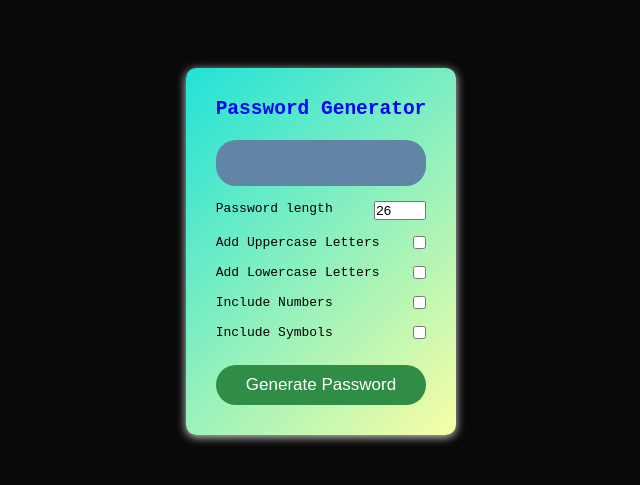
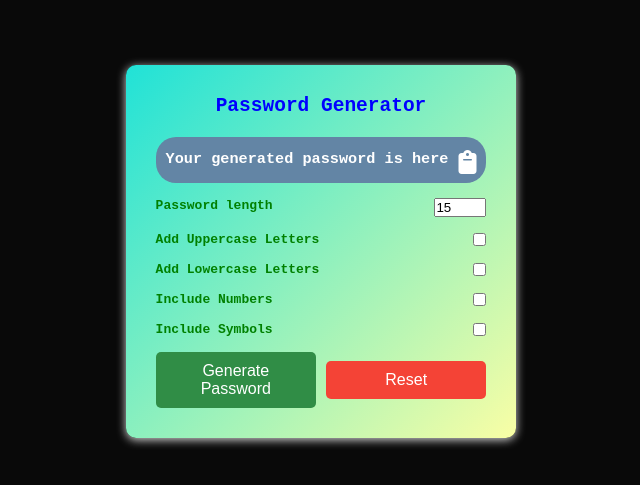
Before and after one commit to amarpals203/password-generator, a React (Create React App) app: page / in a window 1280 px wide. Shown: the part 149-634 px from the top of the page, without its empty margins (319-959 px from the left). Built offline with nearby package versions, Linux system fonts and the light colour scheme.

Commit message:
added reset btn

```diff
--- a/package.json
+++ b/package.json
@@ -3,6 +3,7 @@
   "version": "0.1.0",
   "private": true,
   "dependencies": {
+    "@fortawesome/fontawesome-free": "^6.6.0",
     "@testing-library/jest-dom": "^5.17.0",
     "@testing-library/react": "^13.4.0",
     "@testing-library/user-event": "^13.5.0",
--- a/src/App.css
+++ b/src/App.css
@@ -1,28 +1,30 @@
- body{
+body {
   background-color: rgb(9, 9, 9);
- }
-.App{
+}
+
+.App {
   min-height: 100vh;
   display: flex;
   align-items: center;
   justify-content: center;
 }
 
-.generator{
-
+.generator {
   background-image: linear-gradient(-225deg, #20E2D7 0%, #F9FEA5 100%);
   border-radius: 10px;
   box-shadow: 0px 2px 10px rgba(245, 244, 244, 0.863);
   padding: 30px;
 }
-.generator__header{
+
+.generator__header {
   text-align: center;
   color: darkgreen;
   margin-bottom: 20px;
   animation: blink 2s infinite;
 }
-.generator__password{
-  background-color:#6385a5;
+
+.generator__password {
+  background-color: #6385a5;
   padding: 13px 10px;
   color: #fff;
   margin-bottom: 15px;
@@ -31,29 +33,64 @@
   justify-content: space-between;
   border-radius: 20px;
 }
-.copy__btn{
-  color: #fff;
-  background: #308D46;
-  border: none;
+
+.copy__icon {
   cursor: pointer;
+  font-size: 24px;
+  margin-left: 10px;
 }
-.generator__btn{
-  background: #308D46;
-  border: none;
-  width: 100%;
-  margin-top: 10px;
-  padding: 10px;
-  color: #fff;
-  border-radius: 30px;
-  font-size: 17px;
-  cursor: pointer;
 
-}
-.form-group{
+.form-group {
   display: flex;
   justify-content: space-between;
-  color: gre;
+  color: green;
   margin-bottom: 15px;
+  font-weight: bold;
+}
+
+/* New button container styles */
+.button-container {
+  display: flex; /* Use flexbox for alignment */
+  justify-content: space-between; /* Space buttons evenly */
+  align-items: center; /* Center items vertically */
+  margin-top: 10px; /* Add some space above the button container */
+}
+
+.generator__btn,
+.reset__btn {
+  flex: 1; /* Make buttons take equal space */
+  padding: 10px 15px;
+  cursor: pointer;
+  font-size: 16px;
+  border-radius: 5px; /* Rounded corners */
+  transition: background-color 0.3s; /* Smooth transition for hover effect */
+}
+
+.generator__btn {
+  background-color: #308d46; /* Primary color for the Generate button */
+  color: white;
+  border: none; /* Remove border */
+  margin-right: 10px; /* Spacing between buttons */
+}
+
+.reset__btn {
+  background-color: #f44336; /* Red color for the Reset button */
+  color: white;
+  border: none; /* Remove border */
+}
+
+/* Remove margin from the last button */
+.button-container button:last-child {
+  margin-right: 0; /* No margin on the last button */
+}
+
+/* Hover effects */
+.generator__btn:hover {
+  background-color: #0056b3; /* Darker blue on hover */
+}
+
+.reset__btn:hover {
+  background-color: #d32f2f; /* Darker red on hover */
 }
 
 @keyframes blink {
--- a/src/App.js
+++ b/src/App.js
@@ -1,53 +1,65 @@
-import React, { useState } from 'react'
-import "./App.css"
-import { numbers, upperCaseLetters, lowerCaseLetters, specialCharacters } from './Character'
-import { toast, ToastContainer } from 'react-toastify'
-import 'react-toastify/dist/ReactToastify.css';
-import { COPY_Fail, COPY_SUCCESS } from './Message';
+import React, { useState } from "react";
+import "./App.css";
+import {
+  numbers,
+  upperCaseLetters,
+  lowerCaseLetters,
+  specialCharacters,
+} from "./Character";
+import { toast, ToastContainer } from "react-toastify";
+import "react-toastify/dist/ReactToastify.css";
+import { COPY_Fail, COPY_SUCCESS } from "./Message";
+import "@fortawesome/fontawesome-free/css/all.min.css"; // Import Font Awesome
+
 const App = () => {
-  const [password, setPassword] = useState("")
-  const [passwordLength, setPasswordLength] = useState(26)
-  const [includeUpperCase, setIncludeUpperCase] = useState(false)
-  const [includeLowerCase, setIncludeLowerCase] = useState(false)
-  const [includeNumbers, setIncludeNumbers] = useState(false)
-  const [includeSymbols, setIncludeSymbols] = useState(false)
+  const [password, setPassword] = useState("");
+  const [passwordLength, setPasswordLength] = useState(15);
+  const [includeUpperCase, setIncludeUpperCase] = useState(false);
+  const [includeLowerCase, setIncludeLowerCase] = useState(false);
+  const [includeNumbers, setIncludeNumbers] = useState(false);
+  const [includeSymbols, setIncludeSymbols] = useState(false);
+
   const handleGeneratePassword = () => {
-    if (!includeUpperCase && !includeLowerCase && !includeNumbers && !includeSymbols) {
-      notify("To generate password you must select atleast one checkbox", true)
-    }
-    else {
-      let characterList = ""
+    if (
+      !includeUpperCase &&
+      !includeLowerCase &&
+      !includeNumbers &&
+      !includeSymbols
+    ) {
+      notify("To generate password you must select at least one checkbox", true);
+    } else {
+      let characterList = "";
       if (includeNumbers) {
-        characterList = characterList + numbers
+        characterList = characterList + numbers;
       }
       if (includeUpperCase) {
-        characterList = characterList + upperCaseLetters
+        characterList = characterList + upperCaseLetters;
       }
       if (includeLowerCase) {
-        characterList = characterList + lowerCaseLetters
+        characterList = characterList + lowerCaseLetters;
       }
       if (includeSymbols) {
-        characterList = characterList + specialCharacters
+        characterList = characterList + specialCharacters;
       }
-      setPassword(createPassword(characterList))
-      notify("Password is generated successfully", false)
+      setPassword(createPassword(characterList));
+      notify("Password is generated successfully", false);
     }
+  };
 
+  const createPassword = (characterList) => {
+    let password = "";
+    const characterListLength = characterList.length;
+    for (let i = 0; i < passwordLength; i++) {
+      const characterIndex = Math.floor(Math.random() * characterListLength);
+      password = password + characterList.charAt(characterIndex);
+    }
+    return password;
+  };
 
-  }
-  const createPassword = (characterList) => {
-    let password = ""
-    const characterListLength = characterList.length
-    for (let i = 0; i < passwordLength; i++) {
-      const characterIndex = Math.round(Math.random() * characterListLength)
-      password = password + characterList.charAt(characterIndex)
-    }
-    return password
-  }
   const copyToClipboard = (password) => {
+    navigator.clipboard.writeText(password);
+  };
 
-    navigator.clipboard.writeText(password)
-  }
   const notify = (message, hasError = false) => {
     if (hasError) {
       toast.error(message, {
@@ -59,8 +71,7 @@ const App = () => {
         draggable: true,
         progress: undefined,
       });
-    }
-    else {
+    } else {
       toast(message, {
         position: "top-center",
         autoClose: 5000,
@@ -71,55 +82,107 @@ const App = () => {
         progress: undefined,
       });
     }
+  };
 
-  }
-  const handleCopyPassword = (e) => {
+  const handleCopyPassword = () => {
     if (password === "") {
-      notify(COPY_Fail, true)
+      notify(COPY_Fail, true);
+    } else {
+      copyToClipboard(password);
+      notify(COPY_SUCCESS);
     }
-    else {
-      copyToClipboard(password)
-      notify(COPY_SUCCESS)
-    }
+  };
 
-  }
+  const handleReset = () => {
+    setPassword("");
+    setPasswordLength(15);
+    setIncludeUpperCase(false);
+    setIncludeLowerCase(false);
+    setIncludeNumbers(false);
+    setIncludeSymbols(false);
+    notify("Fields have been reset", false);
+  };
 
   return (
     <div className="App">
       <div className="container">
         <div className="generator">
-          <h2 className="generator__header">
-           Password Generator
-          </h2>
+          <h2 className="generator__header">Password Generator</h2>
           <div className="generator__password">
-            <h3 >{password}</h3>
-            <button className="copy__btn">
-              <i onClick={handleCopyPassword} className="far fa-clipboard"></i>
-            </button>
+            <h3>{password || "Your generated password is here"}</h3>
+            {/* Copy icon button */}
+            <i
+              onClick={handleCopyPassword}
+              className="fas fa-clipboard copy__icon" // Using 'fas' for solid icon
+              title="Copy to clipboard"
+              style={{
+                cursor: "pointer",
+                fontSize: "24px",
+                marginLeft: "10px",
+              }}
+            ></i>
           </div>
           <div className="form-group">
             <label htmlFor="password-strength">Password length</label>
-            <input className="pw" defaultValue={passwordLength} onChange={(e) => setPasswordLength(e.target.value)} type="number" id="password-stregth" name="password-strength" max="26" min="8" />
+            <input
+              className="pw"
+              value={passwordLength}
+              onChange={(e) => setPasswordLength(e.target.value)}
+              type="number"
+              id="password-strength"
+              name="password-strength"
+              max="26"
+              min="8"
+            />
           </div>
           <div className="form-group">
             <label htmlFor="uppercase-letters">Add Uppercase Letters</label>
-            <input checked={includeUpperCase} onChange={(e) => setIncludeUpperCase(e.target.checked)} type="checkbox" id="uppercase-letters" name="uppercase-letters" />
+            <input
+              checked={includeUpperCase}
+              onChange={(e) => setIncludeUpperCase(e.target.checked)}
+              type="checkbox"
+              id="uppercase-letters"
+              name="uppercase-letters"
+            />
           </div>
           <div className="form-group">
             <label htmlFor="lowercase-letters">Add Lowercase Letters</label>
-            <input checked={includeLowerCase} onChange={(e) => setIncludeLowerCase(e.target.checked)} type="checkbox" id="lowercase-letters" name="lowercase-letters" />
+            <input
+              checked={includeLowerCase}
+              onChange={(e) => setIncludeLowerCase(e.target.checked)}
+              type="checkbox"
+              id="lowercase-letters"
+              name="lowercase-letters"
+            />
           </div>
           <div className="form-group">
             <label htmlFor="include-numbers">Include Numbers</label>
-            <input checked={includeNumbers} onChange={(e) => setIncludeNumbers(e.target.checked)} type="checkbox" id="include-numbers" name="include-numbers" />
+            <input
+              checked={includeNumbers}
+              onChange={(e) => setIncludeNumbers(e.target.checked)}
+              type="checkbox"
+              id="include-numbers"
+              name="include-numbers"
+            />
           </div>
           <div className="form-group">
             <label htmlFor="include-symbols">Include Symbols</label>
-            <input checked={includeSymbols} onChange={(e) => setIncludeSymbols(e.target.checked)} type="checkbox" id="include-symbols" name="include-symbols" />
+            <input
+              checked={includeSymbols}
+              onChange={(e) => setIncludeSymbols(e.target.checked)}
+              type="checkbox"
+              id="include-symbols"
+              name="include-symbols"
+            />
           </div>
-          <button onClick={handleGeneratePassword} className="generator__btn">
-            Generate Password
-          </button>
+          <div className="button-container">
+            <button onClick={handleGeneratePassword} className="generator__btn">
+              Generate Password
+            </button>
+            <button onClick={handleReset} className="reset__btn">
+              Reset
+            </button>
+          </div>
           <ToastContainer
             position="top-center"
             autoClose={5000}
@@ -134,6 +197,7 @@ const App = () => {
         </div>
       </div>
     </div>
-  )
-}
-export default App
+  );
+};
+
+export default App;
```
Also changed, not shown: public/index.html (+2 -27 lines), 1 other file (tests, documents, lock files or other folders).
